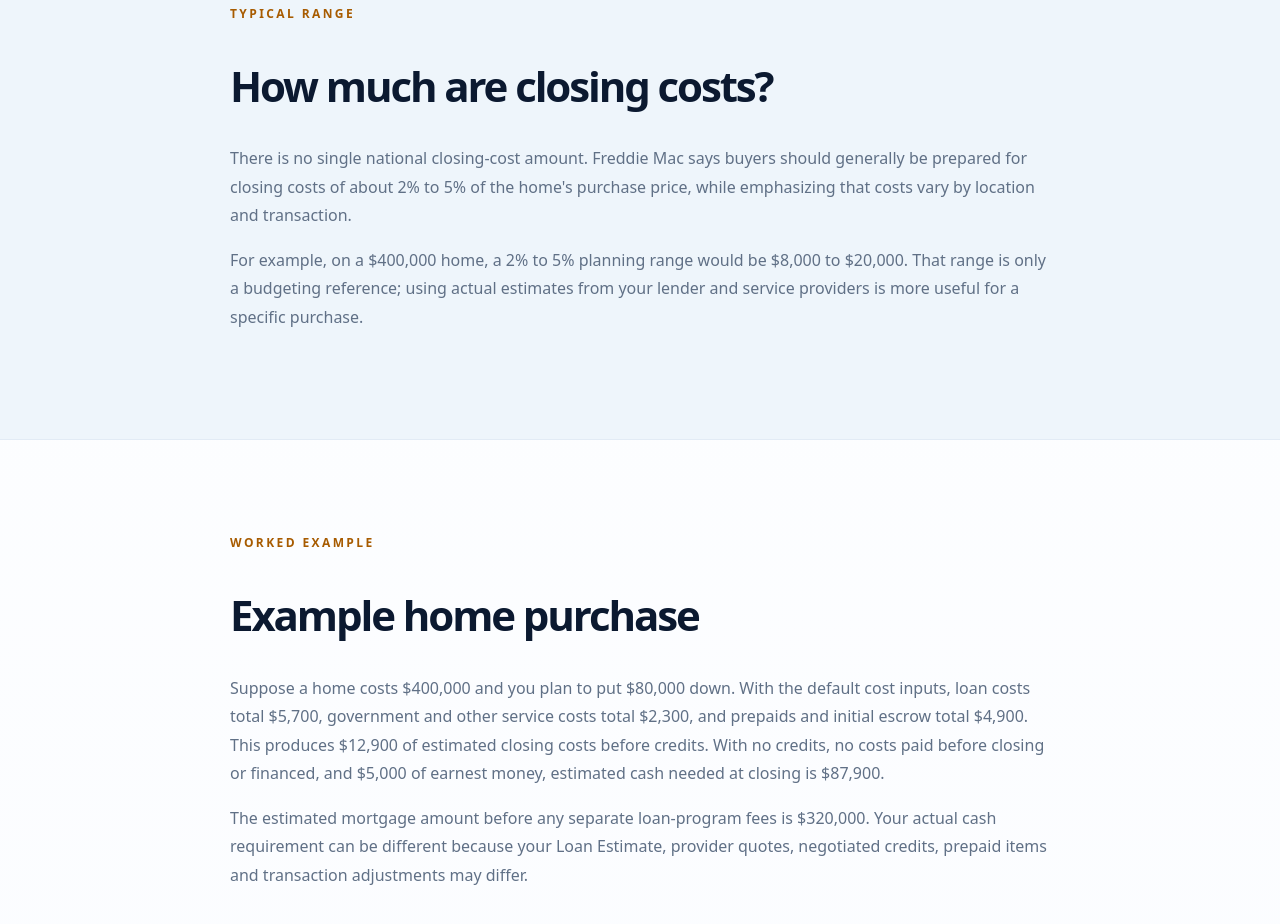
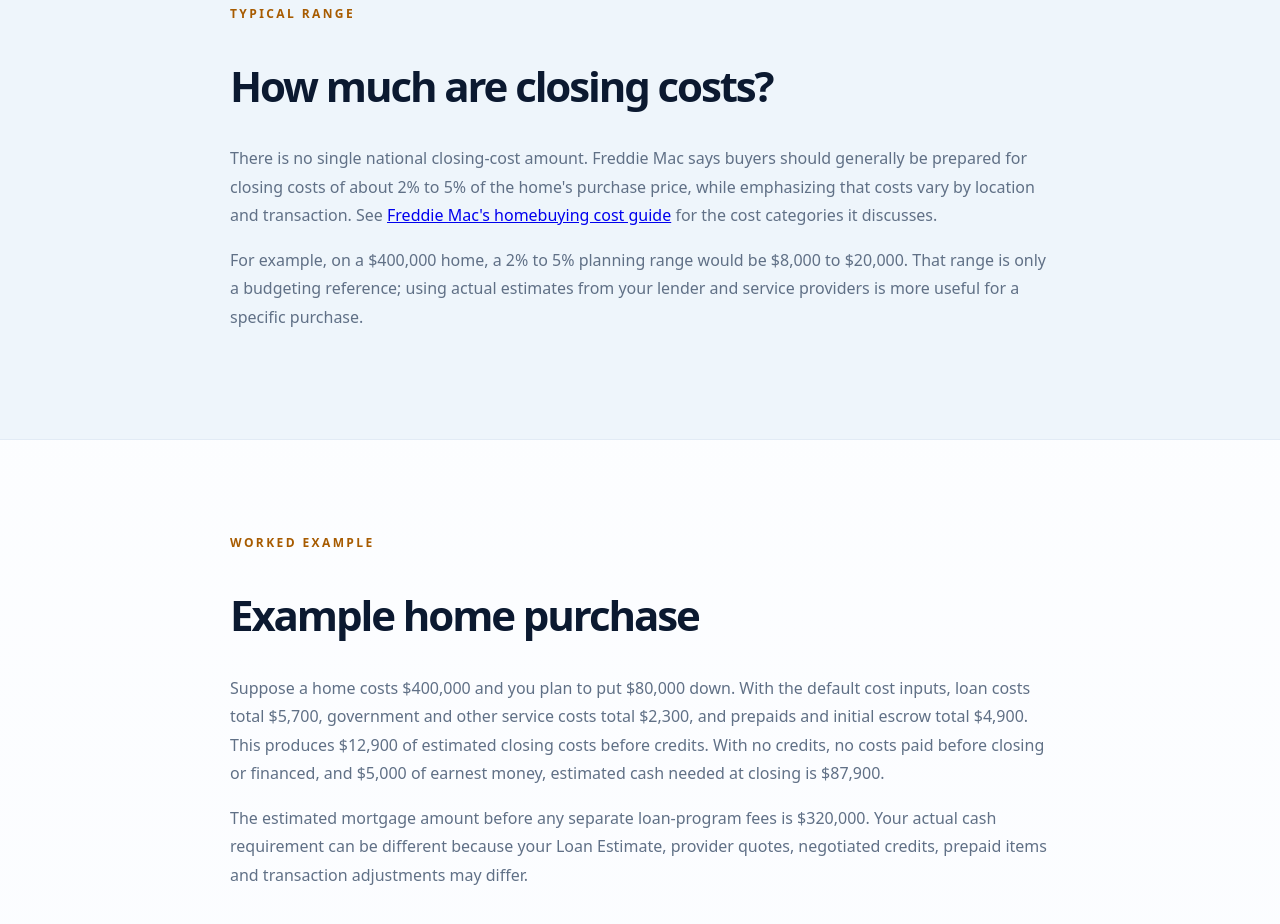
Before and after one commit to nur0012786-bit/finance-tools, a plain HTML site: page closing-costs-calculator/index.html in a window 1280 px wide. Shown: the part 3898-4822 px from the top of the page. Drawn offline with Linux system fonts and the light colour scheme.

Commit message:
Link closing cost range to Freddie Mac guidance

```diff
--- a/closing-costs-calculator/index.html
+++ b/closing-costs-calculator/index.html
@@ -94,7 +94,7 @@
 </div></section>
 
 <section class="section light"><div class="container narrow"><p class="eyebrow">TYPICAL RANGE</p><h2>How much are closing costs?</h2>
-<p>There is no single national closing-cost amount. Freddie Mac says buyers should generally be prepared for closing costs of about 2% to 5% of the home's purchase price, while emphasizing that costs vary by location and transaction.</p>
+<p>There is no single national closing-cost amount. Freddie Mac says buyers should generally be prepared for closing costs of about 2% to 5% of the home's purchase price, while emphasizing that costs vary by location and transaction. See <a href="https://myhome.freddiemac.com/buying/understanding-costs">Freddie Mac's homebuying cost guide</a> for the cost categories it discusses.</p>
 <p>For example, on a $400,000 home, a 2% to 5% planning range would be $8,000 to $20,000. That range is only a budgeting reference; using actual estimates from your lender and service providers is more useful for a specific purchase.</p>
 </div></section>
 
```
